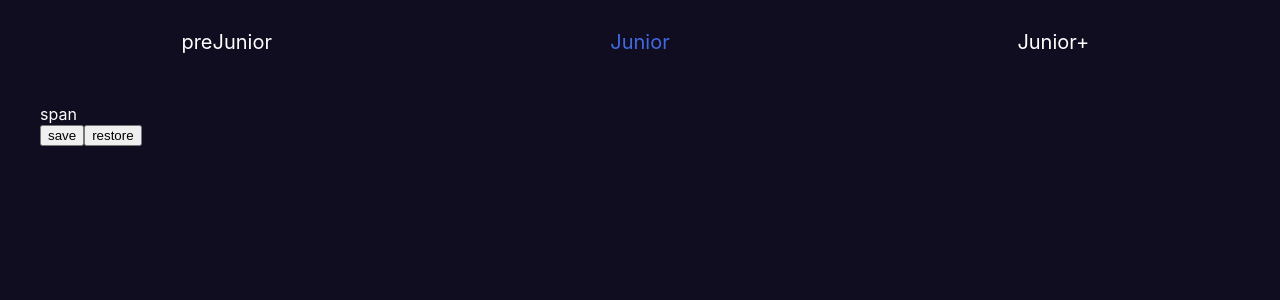
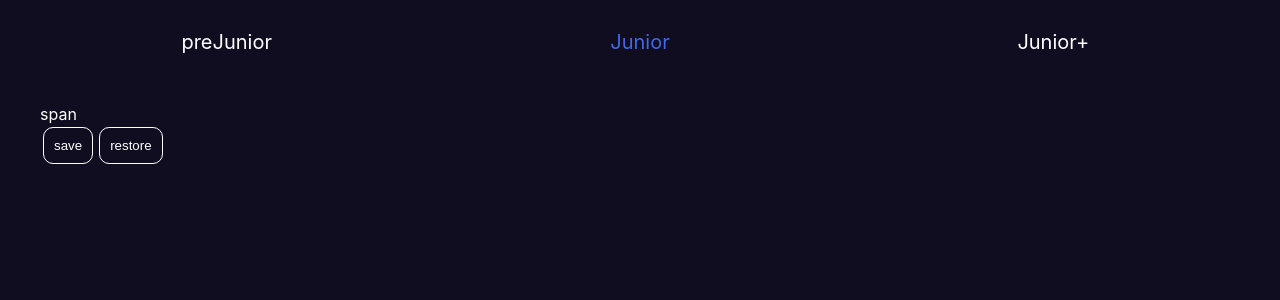
Before and after one commit to kafarzada/ot_Ignata, a React (Create React App) app: page /#/junior in a window 1280 px wide. Shown: the top 300 px of the page. Built offline with nearby package versions, Linux system fonts and the light colour scheme.

Commit message:
стандартные кнопки изменены на собсвенные в Jonuior

```diff
--- a/src/App.tsx
+++ b/src/App.tsx
@@ -20,8 +20,8 @@ function App() {
       <div className="App">
         <Navbar />
         <div className={"container"}>
-        <Route path={"/prejunior"} component={PreJunior}/>
-        <Route path={'/junior'} component={Junior} />
+          <Route path={"/prejunior"} component={PreJunior}/>
+          <Route path={'/junior'} component={Junior} />
         </div>
       </div>
     </HashRouter>
--- a/src/Components/ButtonNya/ButtonNya.module.css
+++ b/src/Components/ButtonNya/ButtonNya.module.css
@@ -8,6 +8,7 @@
     outline: none;
     cursor: pointer;
     transition: transform 0.3s;
+    margin: 3px;
 }
 
 .buttonNya:active {
--- a/src/Components/Common/Editable.tsx
+++ b/src/Components/Common/Editable.tsx
@@ -1,50 +1,31 @@
 import React, { useState, ChangeEvent } from 'react';
 
 
-const Editable = () => {
-    let [editMode, setEditMode] = useState<boolean>(false);
-    let [inputValue, setInputValue] = useState<string>('span');
+type EditableType = {
+    editMode: boolean
+    setEditMode: (value: boolean) => void
+    setInputValue: (value: string) => void
+    inputValue: string
+}
 
-
-
-    function saveState(key: string, state: string) { // метод для сохранения текста введенного в инпут
-        const stateAsString = JSON.stringify(state);
-        localStorage.setItem(key, stateAsString)
-    }
-
-    function restore(key: string) { // восстановление текста из памяти
-        const stateAsString = localStorage.getItem(key);
-        let result:string = '';
-        if(stateAsString !== null) {
-            result = JSON.parse(stateAsString)
-        }
-
-        return result;
-    }
-
-    const onEditMode = ()=> {setEditMode(true)}
-    const offEditMode = ()=> {setEditMode(false);}
-    const onChangeHandler = (e:ChangeEvent<HTMLInputElement>)=> {setInputValue(e.currentTarget.value)}
-    const onClickSaveHandler= () => { saveState("test",  inputValue) }
-    const onClickRestoreHandler = ()=> { setInputValue(restore("test")) }
+const Editable = (props: EditableType) => {
+    const onEditMode = ()=> {props.setEditMode(true)}
+    const offEditMode = ()=> {props.setEditMode(false);}
+    const onChangeHandler = (e:ChangeEvent<HTMLInputElement>)=> {props.setInputValue(e.currentTarget.value)}
 
     return(
         <div>
             {
-                editMode
+                props.editMode
                 ? <input
                     onBlur={offEditMode}
                     type={"text"}
                     autoFocus
-                    value={inputValue}
+                    value={props.inputValue}
                     onChange={(e) => {onChangeHandler(e)}}
                     />
-                : <span onDoubleClick={onEditMode}>{inputValue}</span>
+                : <span onDoubleClick={onEditMode}>{props.inputValue}</span>
             }
-            <div>
-                <button onClick={onClickSaveHandler}>save</button>
-                <button onClick={onClickRestoreHandler}>restore</button>
-            </div>
         </div>
     )
 }
--- a/src/Junior/Junior.tsx
+++ b/src/Junior/Junior.tsx
@@ -1,9 +1,23 @@
-import React from 'react';
+import React, { useState } from 'react';
 import Editable from '../Components/Common/Editable';
+import ButtonNya from '../Components/ButtonNya/ButtonNya';
+import { restore, saveState } from '../localStorage_functions';
 
 function Junior() {
+
+    let [editMode, setEditMode] = useState<boolean>(false)
+    let [inputValue, setInputValue] = useState<string>('span');
+
+    const onClickSaveHandler= () => { saveState("test",  inputValue) }
+    const onClickRestoreHandler = ()=> { setInputValue(restore("test")) }
+
+
     return (
-        <Editable />
+        <div>
+            <Editable editMode={editMode} setEditMode={setEditMode} inputValue={inputValue} setInputValue={setInputValue}/>
+            <ButtonNya onClick={onClickSaveHandler} >save</ButtonNya>
+            <ButtonNya onClick={onClickRestoreHandler} >restore</ButtonNya>
+        </div>
     )
 }
 
--- /dev/null
+++ b/src/localStorage_functions.tsx
@@ -0,0 +1,14 @@
+ export function saveState(key: string, state: string) { // метод для сохранения текста введенного в инпут
+    const stateAsString = JSON.stringify(state);
+    localStorage.setItem(key, stateAsString)
+}
+
+ export function restore(key: string):string { // восстановление текста из памяти
+    const stateAsString = localStorage.getItem(key);
+    let result:string = '';
+    if(stateAsString !== null) {
+        result = JSON.parse(stateAsString)
+    }
+
+    return result;
+}
```
